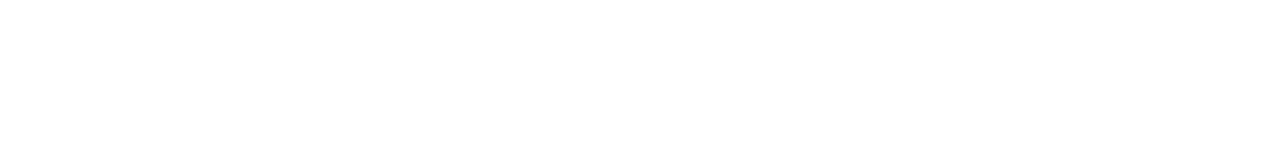
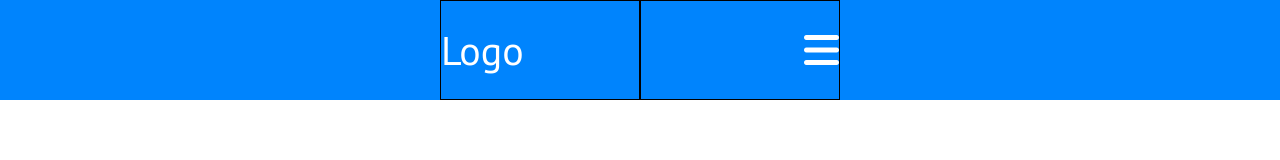
Before and after one commit to Steveh77/htmlcss-responsive-layout, a plain HTML site: page index.html in a window 1280 px wide. Drawn offline with Linux system fonts and the light colour scheme.

Commit message:
added nav

```diff
--- a/css/style.css
+++ b/css/style.css
@@ -1,3 +1,7 @@
+/* generics */
+body{
+    font-family: 'PT Sans', sans-serif;
+}
 *{
     padding: 0;
     margin: 0;
@@ -5,6 +9,39 @@
 }
 /* Utils */
 .container{
-    max-width: 1200px;
+    max-width: 400px;
+    height: 100%;
     margin: 0 auto;
 }
+.d-flex{
+    display: flex;
+}
+.w-50{
+    width: 50%;
+}
+.flex-end{
+    display: flex;
+    justify-content: end;
+}
+.align-center{
+    display: flex;
+    align-items: center;
+}
+.border{
+    border: 1px solid black;
+
+}
+/* colors */
+.white{
+    color: white;
+}
+/* font */
+.f-size50px{
+    font-size: 40px;
+}
+/* HEADER */
+nav{
+    width: 100%;
+    height: 100px;
+    background-color: rgb(0,132,253);
+}
--- a/index.html
+++ b/index.html
@@ -4,11 +4,21 @@
     <meta charset="UTF-8">
     <meta http-equiv="X-UA-Compatible" content="IE=edge">
     <meta name="viewport" content="width=device-width, initial-scale=1.0">
+    <link rel="stylesheet" href="https://cdnjs.cloudflare.com/ajax/libs/font-awesome/6.1.1/css/all.min.css" integrity="sha512-KfkfwYDsLkIlwQp6LFnl8zNdLGxu9YAA1QvwINks4PhcElQSvqcyVLLD9aMhXd13uQjoXtEKNosOWaZqXgel0g==" crossorigin="anonymous" referrerpolicy="no-referrer" />
+    <link rel="stylesheet" href="css/style.css">
+    <link rel="preconnect" href="https://fonts.googleapis.com">
+    <link rel="preconnect" href="https://fonts.gstatic.com" crossorigin>
+    <link href="https://fonts.googleapis.com/css2?family=PT+Sans:wght@400;700&display=swap" rel="stylesheet">
     <title>Responsive Layout</title>
 </head>
 <body>
     <header>
-        <nav></nav>
+        <nav>
+            <div class="container d-flex white f-size50px">
+                <div class="w-50 align-center border">Logo</div>
+                <div class="w-50 align-center flex-end border"><i class="fa-solid fa-bars"></i></div>
+            </div>
+        </nav>
     </header>
 
     <main>
```
